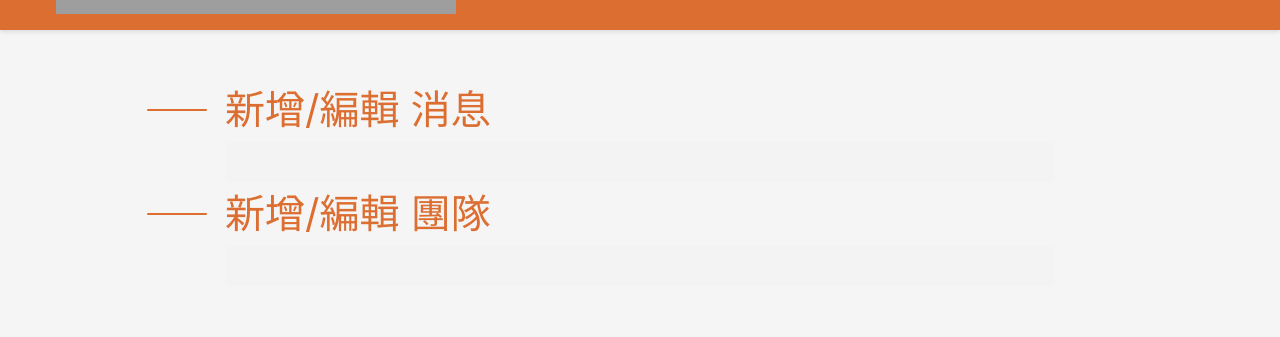
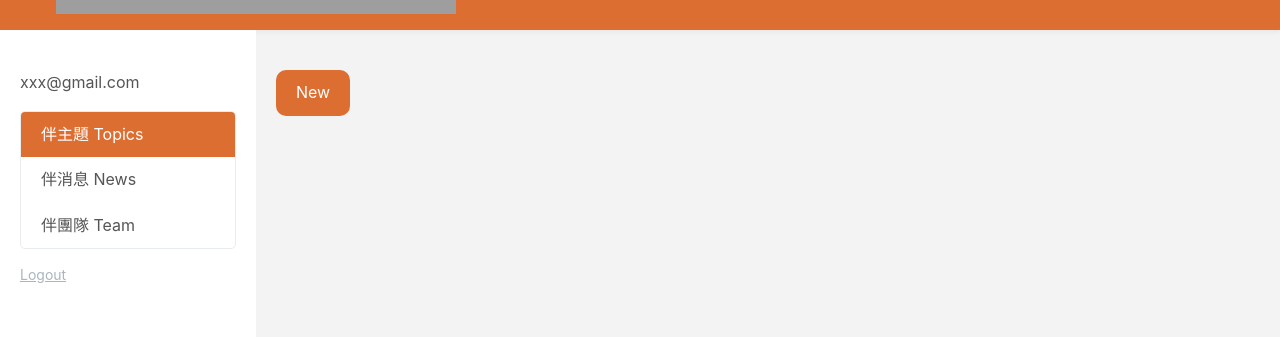
Before and after one commit to Kyle-Kao/school-counselor, a Vue app in the folder counselor/: page /#/dashboard in a window 1280 px wide. Shown: the part 302-639 px from the top of the page. Built offline with nearby package versions, Linux system fonts and the light colour scheme; no server answers; grey boxes are pictures that could not be loaded; what vue-json-viewer would draw is missing.

Commit message:
dashboard

```diff
--- a/counselor/src/layouts/AppLayout.vue
+++ b/counselor/src/layouts/AppLayout.vue
@@ -1,5 +1,5 @@
 <template>
-  <div class="app-layout">
+  <div class="app-layout" :class="{ 'withoutpadding': isDashboard }">
     <AppHeader />
     <main class="app-main">
       <router-view />
@@ -8,24 +8,34 @@
   </div>
 </template>
 
-<script>
+<script setup>
 import AppHeader from '@/components/AppHeader.vue'
 import AppFooter from '@/components/AppFooter.vue'
+import { useRoute } from 'vue-router'
+import { computed } from 'vue'
 
-export default {
-  name: 'AppLayout',
-  components: {
-    AppHeader,
-    AppFooter,
-  },
-}
+defineOptions({
+  name: 'AppLayout'
+})
+
+const route = useRoute()
+
+const isDashboard = computed(() => {
+    return route.path === '/dashboard'
+  })
+
 </script>
 
-<style scoped>
+<style scoped lang="scss">
 .app-layout {
   display: flex;
   flex-direction: column;
   min-height: 100vh;
+  &.withoutpadding {
+    .app-main {
+      padding: 0;
+    }
+  }
 }
 
 .app-main {
--- a/counselor/src/views/DashboardView.vue
+++ b/counselor/src/views/DashboardView.vue
@@ -1,11 +1,22 @@
 <template>
-  <div class="teams-container">
-    <div class="title">新增/編輯 消息</div>
-    <div class="content">
+  <div class="dash-container">
+    <div class="nav">
+      <div class="account">xxx@gmail.com</div>
+      <div class="functionDiv">
+        <ul>
+          <li class="active">伴主題 Topics</li>
+          <li>伴消息 News</li>
+          <li>伴團隊 Team</li>
+        </ul>
+      </div>
+      <div class="logout">Logout</div>
     </div>
 
-    <div class="title">新增/編輯 團隊</div>
-    <div class="content">
+    <div class="rightContent">
+      <div class="addItem">New</div>
+      <div class="tableContent">
+
+      </div>
     </div>
   </div>
 </template>
@@ -63,52 +74,65 @@ export default {
 </script>
 
 <style scoped lang="scss">
-  .teams-container {
-    // max-width: 1320px;
-    max-width: 830px;
-    margin: 0 auto;
+  .dash-container {
+    width: 100%;
     display: flex;
-    justify-content: flex-start;
     align-items: center;
-    flex-direction: column;
-    min-height: 60vh;
+    justify-content: center;
+    min-height: calc(100vh - 180px);
     font-size: 16px;
     color: #555;
 
-    .title {
-      font-weight: normal;
-      font-size: 40px;
-      color: #dc6e31;
-      position: relative;
-      align-self: flex-start;
-      &:before{
-        display: inline-block;
-        position: absolute;
-        content: '';
-        width: 60px;
-        height: 2px;
+    .nav{
+      flex: 20%;
+      align-self: stretch;
+      background-color: #fff;
+      padding: 40px 20px;
+    }
+
+    .rightContent{
+      flex: 80%;
+      align-self: stretch;
+      background-color: rgba(242, 242, 242, 0.5);
+      padding: 40px 20px;
+    }
+  }
+
+  .functionDiv{
+    border: 1px solid #E9ECEF;
+    border-radius: 5px;
+    font-size: 16px;
+    margin: 15px 0;
+    overflow: hidden;
+    li{
+      padding: 10px 20px;
+      cursor: pointer;
+
+      &.active, &:hover{
         background-color: #dc6e31;
-        border-radius: 30px;
-        left: 0%;
-        top: 50%;
-        transform: translate(-130%, -50%);
+        color: #fff;
       }
     }
   }
 
-  .content{
-    max-width: 830px;
-    width: 100%;
-    background-color: rgb(242, 242, 242,.5);
-    border-radius: 4px;
-    padding: 20px;
+  .logout{
+    text-decoration: underline;
+    color: #ABB5BE;
+    font-size: 14px;
+  }
+
+  .rightContent{
     display: flex;
-    align-items: center;
     flex-direction: column;
-    span{
-      font-size: 20px;
-      color: #555;
-      margin-bottom: 15px;
+    align-items: flex-start;
+    justify-content: flex-start;
+    gap: 50px;
+    font-size: 16px;
+    .addItem{
+      background-color: #dc6e31;
+      border-radius: 10px;
+      color: #fff;
+      padding: 10px 20px;
     }
   }
 </style>
```
